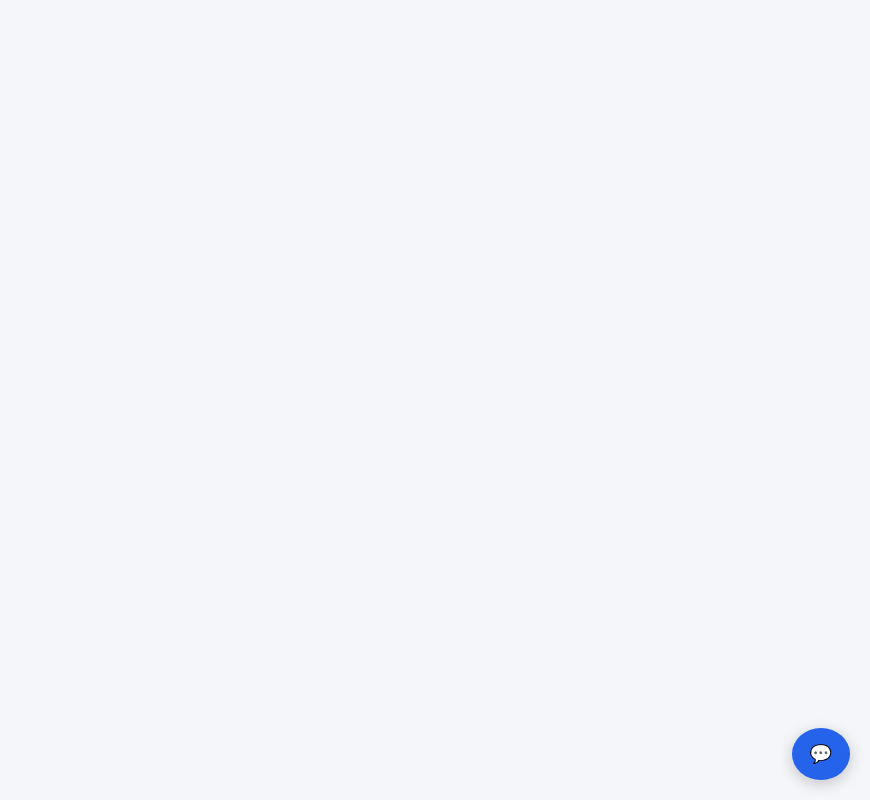
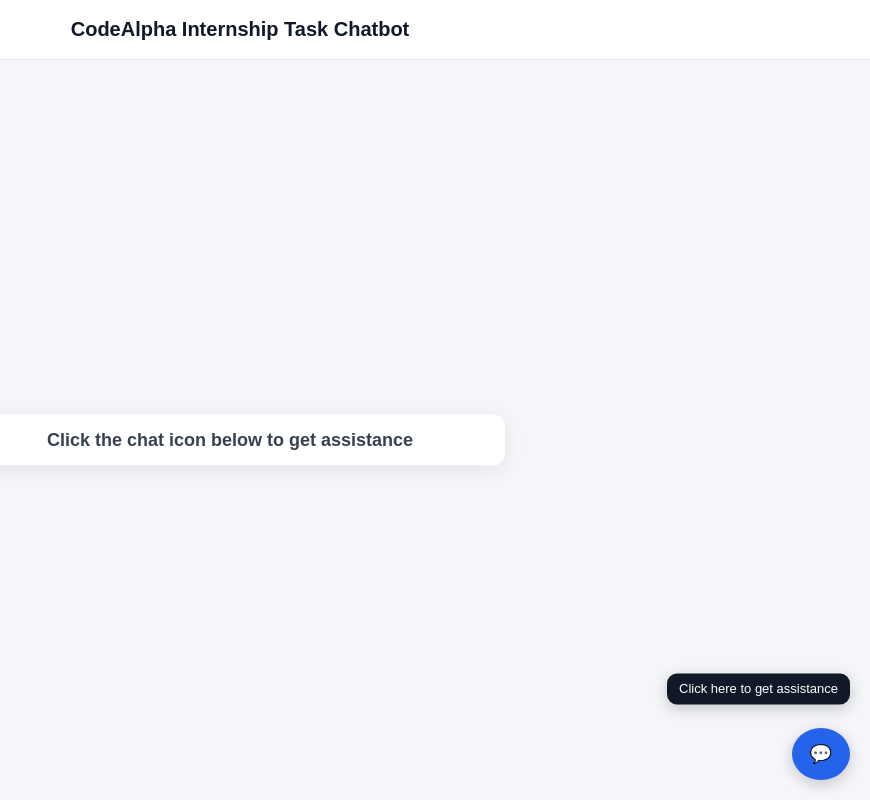
Before and after one commit to akther69/chatbot, a Django app: page /chatbot/ in a window 1280 px wide. Shown: the whole page, without its empty margins (410-1280 px from the left). Run offline with Django 5.2, Linux system fonts and the light colour scheme.

Commit message:
html update

```diff
--- a/chatbot/templates/chat.html
+++ b/chatbot/templates/chat.html
@@ -3,7 +3,7 @@
 <head>
   <meta charset="UTF-8" />
   <meta name="viewport" content="width=device-width, initial-scale=1.0" />
-  <title>Chatbot</title>
+  <title>CodeAlpha Internship Task Chatbot</title>
 
   <style>
     body{
@@ -11,6 +11,41 @@
       margin: 0;
       padding: 0;
       background: #f5f6fa;
+    }
+
+    /* Page Heading */
+    .page-heading{
+      width: 100%;
+      text-align: center;
+      padding: 18px 10px;
+      background: #ffffff;
+      border-bottom: 1px solid #e5e7eb;
+      font-size: 20px;
+      font-weight: bold;
+      color: #111827;
+      position: sticky;
+      top: 0;
+      z-index: 10;
+    }
+
+    /* Floating Chat Hint */
+    #chatHint{
+      position: fixed;
+      bottom: 90px;
+      right: 20px;
+      background: #111827;
+      color: white;
+      padding: 8px 12px;
+      border-radius: 10px;
+      font-size: 13px;
+      box-shadow: 0 4px 15px rgba(0,0,0,0.2);
+      animation: floatHint 1.5s infinite ease-in-out;
+      z-index: 20;
+    }
+
+    @keyframes floatHint{
+      0%, 100% { transform: translateY(0px); }
+      50% { transform: translateY(-6px); }
     }
 
     /* Floating Chat Button */
@@ -27,7 +62,9 @@
       font-size: 18px;
       box-shadow: 0 4px 15px rgba(0,0,0,0.2);
       transition: 0.3s;
+      z-index: 30;
     }
+
     #chatButton:hover{
       background: #1d4ed8;
       transform: scale(1.05);
@@ -46,6 +83,7 @@
       display: none;
       flex-direction: column;
       overflow: hidden;
+      z-index: 40;
     }
 
     /* Chat Header */
@@ -59,6 +97,7 @@
       justify-content: space-between;
       align-items: center;
     }
+
     #closeChat{
       background: none;
       border: none;
@@ -84,12 +123,14 @@
       line-height: 1.4;
       word-wrap: break-word;
     }
+
     .user{
       background: #2563eb;
       color: white;
       margin-left: auto;
       border-bottom-right-radius: 3px;
     }
+
     .bot{
       background: white;
       color: #111827;
@@ -125,6 +166,7 @@
       cursor: pointer;
       transition: 0.3s;
     }
+
     #sendBtn:hover{
       background: #1d4ed8;
     }
@@ -135,9 +177,41 @@
       margin-top: 5px;
       margin-left: 5px;
     }
+
+    /* Center Background Text */
+    .bg-message{
+      position: fixed;
+      top: 55%;
+      left: 50%;
+      transform: translate(-50%, -50%);
+      font-size: 18px;
+      font-weight: 600;
+      color: #374151;
+      background: white;
+      padding: 15px 25px;
+      border-radius: 12px;
+      box-shadow: 0 4px 20px rgba(0,0,0,0.08);
+      z-index: 5;
+      text-align: center;
+      width: 80%;
+      max-width: 500px;
+    }
   </style>
 </head>
 <body>
+
+  <!-- Page Heading -->
+  <div class="page-heading">
+    CodeAlpha Internship Task Chatbot
+  </div>
+
+  <!-- Center Background Message -->
+  <div class="bg-message">
+    Click the chat icon below to get assistance
+  </div>
+
+  <!-- Floating Hint -->
+  <div id="chatHint">Click here to get assistance</div>
 
   <!-- Floating Button -->
   <button id="chatButton" onclick="toggleChat()">💬</button>
@@ -163,6 +237,9 @@
     function toggleChat(){
       let chatWindow = document.getElementById("chatWindow");
       chatWindow.style.display = chatWindow.style.display === "flex" ? "none" : "flex";
+
+      // Hide floating hint after opening chat
+      document.getElementById("chatHint").style.display = "none";
     }
 
     async function sendMessage(){
```
